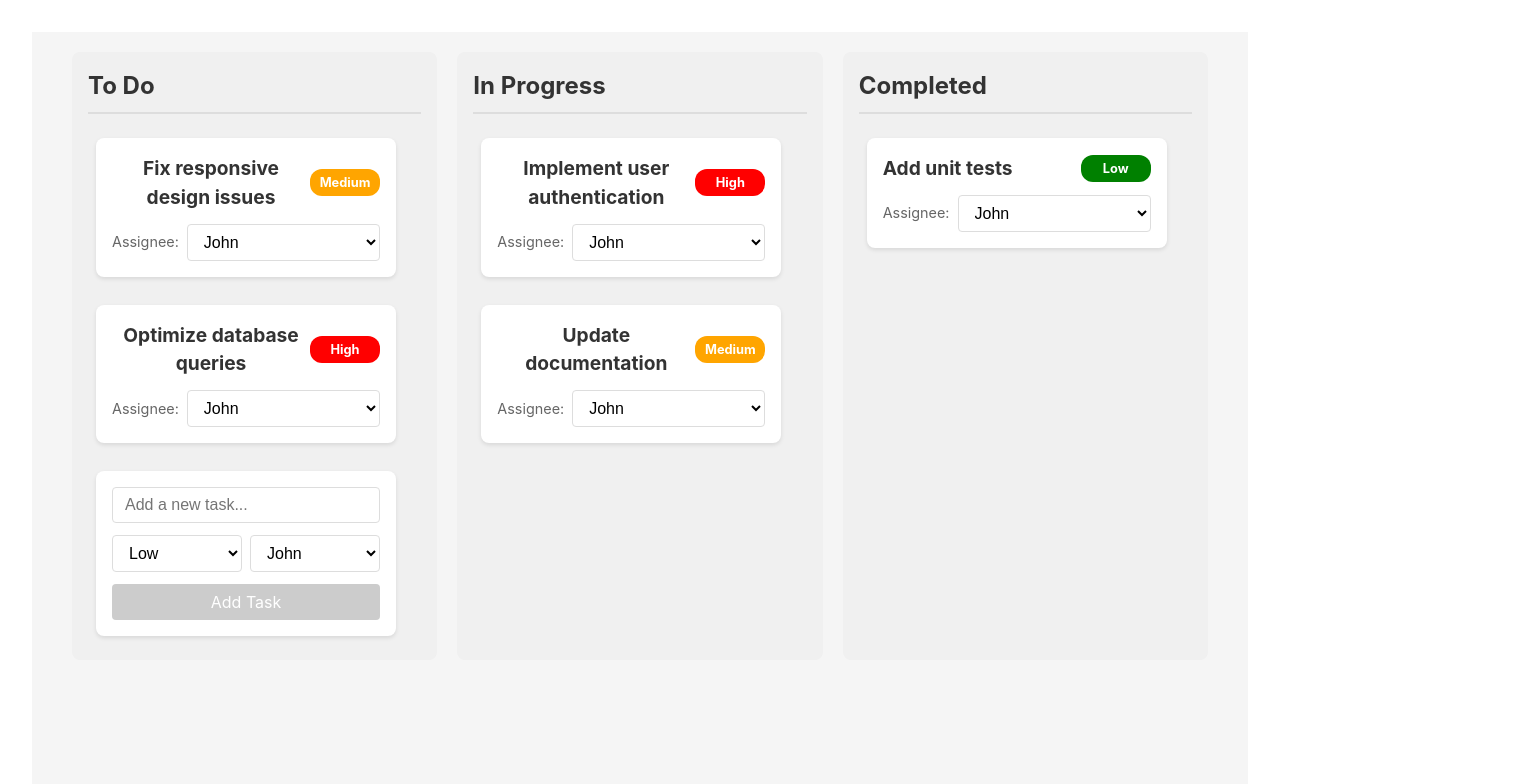
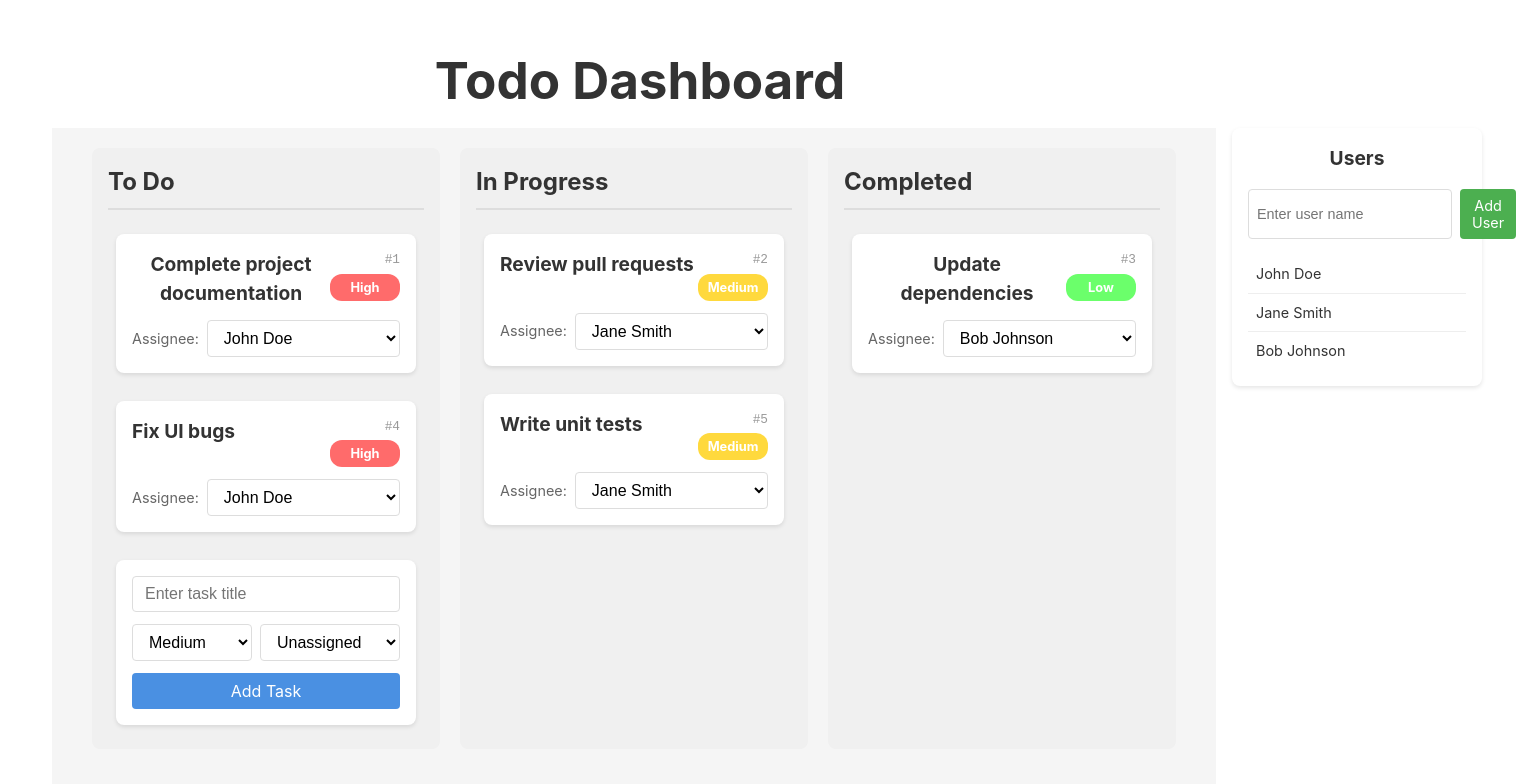
Before and after one commit to sdumaru/MSCS632_Residency_Project, a React (Vite) app in the folder JavaScript/: page / in a window 1280 px wide. Shown: the top 784 px of the page, 1516 px wide, since content can reach past the window. Built offline with nearby package versions, Linux system fonts and the light colour scheme.

Commit message:
ui ready

```diff
--- a/JavaScript/src/App.css
+++ b/JavaScript/src/App.css
@@ -1,5 +1,5 @@
 #root {
-  max-width: 1280px;
+  max-width: 100%;
   margin: 0 auto;
   padding: 2rem;
   text-align: center;
@@ -9,4 +9,26 @@
   font-family: -apple-system, BlinkMacSystemFont, 'Segoe UI', Roboto, Oxygen, Ubuntu, Cantarell, 'Open Sans', 'Helvetica Neue', sans-serif;
   -webkit-font-smoothing: antialiased;
   -moz-osx-font-smoothing: grayscale;
+  padding: 20px;
+  width: 100%;
+  margin: 0 auto;
+  min-height: 100vh;
+  display: flex;
+  flex-direction: column;
+  box-sizing: border-box;
 }
+
+.app h1 {
+  color: #333;
+  margin-bottom: 20px;
+}
+
+.dashboard-container {
+  display: flex;
+  gap: 16px;
+  align-items: stretch;
+  flex: 1;
+  min-height: 0;
+  width: 100%;
+  box-sizing: border-box;
+}
--- a/JavaScript/src/App.jsx
+++ b/JavaScript/src/App.jsx
@@ -1,51 +1,72 @@
-import { useState } from 'react'
+import React, { useState } from 'react'
 import './App.css'
 import CardDashboard from './components/CardDashboard'
+import UserList from './components/UserList'
+
+const initialUsers = ['John Doe', 'Jane Smith', 'Bob Johnson']
 
 const initialTodos = [
   {
     id: 1,
-    title: 'Implement user authentication',
+    title: 'Complete project documentation',
     priority: 'High',
-    status: 'In Progress',
+    status: 'To Do',
     assignee: 'John Doe'
   },
   {
     id: 2,
-    title: 'Fix responsive design issues',
+    title: 'Review pull requests',
     priority: 'Medium',
-    status: 'To Do',
+    status: 'In Progress',
     assignee: 'Jane Smith'
   },
   {
     id: 3,
-    title: 'Add unit tests',
+    title: 'Update dependencies',
     priority: 'Low',
     status: 'Completed',
-    assignee: 'Mike Johnson'
+    assignee: 'Bob Johnson'
   },
   {
     id: 4,
-    title: 'Update documentation',
-    priority: 'Medium',
-    status: 'In Progress',
-    assignee: 'Sarah Wilson'
+    title: 'Fix UI bugs',
+    priority: 'High',
+    status: 'To Do',
+    assignee: 'John Doe'
   },
   {
     id: 5,
-    title: 'Optimize database queries',
-    priority: 'High',
-    status: 'To Do',
-    assignee: 'Alex Brown'
+    title: 'Write unit tests',
+    priority: 'Medium',
+    status: 'In Progress',
+    assignee: 'Jane Smith'
   }
 ];
 
 function App() {
   const [todos, setTodos] = useState(initialTodos);
+  const [users, setUsers] = useState(initialUsers);
+
+  const handleAddUser = (userName) => {
+    if (!users.includes(userName)) {
+      setUsers([...users, userName]);
+    }
+  };
 
   return (
     <div className="app">
-      <CardDashboard todos={todos} onTodosChange={setTodos} />
+      <h1>Todo Dashboard</h1>
+      <div className="dashboard-container">
+        <CardDashboard
+          todos={todos}
+          onTodosChange={setTodos}
+          assigneeOptions={users}
+        />
+        <UserList
+          users={users}
+          onAddUser={handleAddUser}
+        />
+      </div>
     </div>
   )
 }
--- a/JavaScript/src/components/Card.css
+++ b/JavaScript/src/components/Card.css
@@ -17,14 +17,29 @@
 .card-header {
   display: flex;
   justify-content: space-between;
-  align-items: center;
+  align-items: flex-start;
   margin-bottom: 12px;
+}
+
+.card-header-right {
+  display: flex;
+  flex-direction: column;
+  align-items: flex-end;
+  gap: 4px;
+}
+
+.card-id {
+  color: #999;
+  font-size: 0.8rem;
+  font-family: monospace;
 }
 
 .card-title {
   margin: 0;
   font-size: 1.2rem;
   color: #333;
+  max-width: 200px;
+  word-break: break-word;
 }
 
 .priority-badge {
@@ -129,15 +144,3 @@
   top: 50%;
   transform: translateY(-50%);
 }
-
-.move-button.up {
-  top: -8px;
-  left: 50%;
-  transform: translateX(-50%);
-}
-
-.move-button.down {
-  bottom: -12px;
-  left: 50%;
-  transform: translateX(-50%);
-}
--- a/JavaScript/src/components/Card.jsx
+++ b/JavaScript/src/components/Card.jsx
@@ -3,53 +3,54 @@ import './Card.css';
 
 const Card = ({
   todo,
-  onMoveUp,
-  onMoveDown,
   onMoveLeft,
   onMoveRight,
   onPriorityChange,
   onAssigneeChange,
-  assigneeOptions,
-  isFirst,
-  isLast
+  assigneeOptions
 }) => {
-  const getPriorityColor = (priority) => {
-    switch (priority.toLowerCase()) {
-      case 'high':
-        return 'red';
-      case 'medium':
-        return 'orange';
-      case 'low':
-        return 'green';
-      default:
-        return 'gray';
-    }
+
+  const handleAssigneeChange = (e) => {
+    onAssigneeChange(todo, e.target.value === 'unassigned' ? null : e.target.value);
   };
 
-  const handleAssigneeChange = (e) => {
-    onAssigneeChange(todo, e.target.value);
+  const getPriorityColor = (priority) => {
+    switch (priority) {
+      case 'High':
+        return '#ff6b6b';
+      case 'Medium':
+        return '#ffd93d';
+      case 'Low':
+        return '#6bff6b';
+      default:
+        return '#ccc';
+    }
   };
 
   return (
     <div className="card">
       <div className="card-header">
         <h3 className="card-title">{todo.title}</h3>
-        <span
-          className="priority-badge"
-          style={{ backgroundColor: getPriorityColor(todo.priority) }}
-          onClick={() => onPriorityChange(todo)}
-        >
-          {todo.priority}
-        </span>
+        <div className="card-header-right">
+          <span className="card-id">#{todo.id}</span>
+          <div
+            className="priority-badge"
+            style={{ backgroundColor: getPriorityColor(todo.priority) }}
+            onClick={() => onPriorityChange(todo)}
+          >
+            {todo.priority}
+          </div>
+        </div>
       </div>
       <div className="card-body">
         <div className="assignee-container">
-          <span className="assignee-label">Assignee: </span>
+          <span className="assignee-label">Assignee:</span>
           <select
-            value={todo.assignee}
+            value={todo.assignee || 'unassigned'}
             onChange={handleAssigneeChange}
             className="assignee-select"
           >
+            <option value="unassigned">Unassigned</option>
             {assigneeOptions.map(option => (
               <option key={option} value={option}>
                 {option}
@@ -59,46 +60,8 @@ const Card = ({
         </div>
       </div>
       <div className="card-actions">
-        <div className="vertical-actions">
-          {!isFirst && (
-            <button
-              className="move-button up"
-              onClick={() => onMoveUp(todo.id)}
-              aria-label="Move up"
-            >
-              ↑
-            </button>
-          )}
-          {!isLast && (
-            <button
-              className="move-button down"
-              onClick={() => onMoveDown(todo.id)}
-              aria-label="Move down"
-            >
-              ↓
-            </button>
-          )}
-        </div>
-        <div className="horizontal-actions">
-          {todo.status !== 'To Do' && (
-            <button
-              className="move-button left"
-              onClick={() => onMoveLeft(todo)}
-              aria-label="Move to previous column"
-            >
-              ←
-            </button>
-          )}
-          {todo.status !== 'Completed' && (
-            <button
-              className="move-button right"
-              onClick={() => onMoveRight(todo)}
-              aria-label="Move to next column"
-            >
-              →
-            </button>
-          )}
-        </div>
+        <button className="move-button left" onClick={() => onMoveLeft(todo)}>←</button>
+        <button className="move-button right" onClick={() => onMoveRight(todo)}>→</button>
       </div>
     </div>
   );
--- a/JavaScript/src/components/CardDashboard.jsx
+++ b/JavaScript/src/components/CardDashboard.jsx
@@ -3,54 +3,18 @@ import Card from './Card';
 import NewTodoInput from './NewTodoInput';
 import './CardDashboard.css';
 
-const CardDashboard = ({ todos, onTodosChange }) => {
+const CardDashboard = ({ todos, onTodosChange, assigneeOptions }) => {
   const statuses = ['To Do', 'In Progress', 'Completed'];
+  const priorities = ['High', 'Medium', 'Low'];
 
   const handleAddTodo = (newTodo) => {
-    onTodosChange(prevTodos => [...prevTodos, newTodo]);
-  };
-
-  const handleMoveUp = (todoId, status) => {
     onTodosChange(prevTodos => {
-      const columnTodos = prevTodos.filter(todo => todo.status === status);
-      const todoIndex = columnTodos.findIndex(todo => todo.id === todoId);
-
-      if (todoIndex <= 0) return prevTodos;
-
-      const newTodos = [...prevTodos];
-      const currentTodo = newTodos.find(todo => todo.id === todoId);
-      const prevTodo = columnTodos[todoIndex - 1];
-
-      const currentIndex = newTodos.indexOf(currentTodo);
-      const prevIndex = newTodos.indexOf(prevTodo);
-
-      [newTodos[currentIndex], newTodos[prevIndex]] = [newTodos[prevIndex], newTodos[currentIndex]];
-
-      return newTodos;
+      const newTodos = [...prevTodos, newTodo];
+      return sortTodosByPriority(newTodos);
     });
   };
 
-  const handleMoveDown = (todoId, status) => {
-    onTodosChange(prevTodos => {
-      const columnTodos = prevTodos.filter(todo => todo.status === status);
-      const todoIndex = columnTodos.findIndex(todo => todo.id === todoId);
-
-      if (todoIndex >= columnTodos.length - 1) return prevTodos;
-
-      const newTodos = [...prevTodos];
-      const currentTodo = newTodos.find(todo => todo.id === todoId);
-      const nextTodo = columnTodos[todoIndex + 1];
-
-      const currentIndex = newTodos.indexOf(currentTodo);
-      const nextIndex = newTodos.indexOf(nextTodo);
-
-      [newTodos[currentIndex], newTodos[nextIndex]] = [newTodos[nextIndex], newTodos[currentIndex]];
-
-      return newTodos;
-    });
-  };
-
-  const handleMoveLeft = (todo) => {
+  const handleHorizontalMove = (todo, direction) => {
     onTodosChange(prevTodos => {
       const newTodos = [...prevTodos];
       const todoIndex = newTodos.findIndex(t => t.id === todo.id);
@@ -58,33 +22,16 @@ const CardDashboard = ({ todos, onTodosChange }) => {
       if (todoIndex === -1) return prevTodos;
 
       const currentStatusIndex = statuses.indexOf(todo.status);
-      if (currentStatusIndex <= 0) return prevTodos;
+      const targetStatusIndex = currentStatusIndex + (direction === 'left' ? -1 : 1);
+
+      if (targetStatusIndex < 0 || targetStatusIndex >= statuses.length) return prevTodos;
 
       newTodos[todoIndex] = {
         ...newTodos[todoIndex],
-        status: statuses[currentStatusIndex - 1]
+        status: statuses[targetStatusIndex]
       };
 
-      return newTodos;
-    });
-  };
-
-  const handleMoveRight = (todo) => {
-    onTodosChange(prevTodos => {
-      const newTodos = [...prevTodos];
-      const todoIndex = newTodos.findIndex(t => t.id === todo.id);
-
-      if (todoIndex === -1) return prevTodos;
-
-      const currentStatusIndex = statuses.indexOf(todo.status);
-      if (currentStatusIndex >= statuses.length - 1) return prevTodos;
-
-      newTodos[todoIndex] = {
-        ...newTodos[todoIndex],
-        status: statuses[currentStatusIndex + 1]
-      };
-
-      return newTodos;
+      return sortTodosByPriority(newTodos);
     });
   };
 
@@ -95,7 +42,6 @@ const CardDashboard = ({ todos, onTodosChange }) => {
 
       if (todoIndex === -1) return prevTodos;
 
-      const priorities = ['Low', 'Medium', 'High'];
       const currentPriorityIndex = priorities.indexOf(todo.priority);
       const nextPriorityIndex = (currentPriorityIndex + 1) % priorities.length;
 
@@ -104,7 +50,7 @@ const CardDashboard = ({ todos, onTodosChange }) => {
         priority: priorities[nextPriorityIndex]
       };
 
-      return newTodos;
+      return sortTodosByPriority(newTodos);
     });
   };
 
@@ -124,7 +70,13 @@ const CardDashboard = ({ todos, onTodosChange }) => {
     });
   };
 
-  const assigneeOptions = ['John', 'Jane', 'Bob', 'Alice'];
+  const sortTodosByPriority = (todos) => {
+    return todos.sort((a, b) => {
+      const priorityA = priorities.indexOf(a.priority);
+      const priorityB = priorities.indexOf(b.priority);
+      return priorityA - priorityB;
+    });
+  };
 
   return (
     <div className="dashboard">
@@ -135,24 +87,20 @@ const CardDashboard = ({ todos, onTodosChange }) => {
             <div key={status} className="column">
               <h2 className="column-title">{status}</h2>
               <div className="cards-container">
-                {columnTodos.map((todo, index) => (
+                {columnTodos.map((todo) => (
                   <Card
                     key={todo.id}
                     todo={todo}
-                    onMoveUp={() => handleMoveUp(todo.id, status)}
-                    onMoveDown={() => handleMoveDown(todo.id, status)}
-                    onMoveLeft={() => handleMoveLeft(todo)}
-                    onMoveRight={() => handleMoveRight(todo)}
+                    onMoveLeft={() => handleHorizontalMove(todo, 'left')}
+                    onMoveRight={() => handleHorizontalMove(todo, 'right')}
                     onPriorityChange={handlePriorityChange}
                     onAssigneeChange={handleAssigneeChange}
                     assigneeOptions={assigneeOptions}
-                    isFirst={index === 0}
-                    isLast={index === columnTodos.length - 1}
                   />
                 ))}
                 {status === 'To Do' && (
                   <div className="new-todo-card">
-                    <NewTodoInput onAddTodo={handleAddTodo} />
+                    <NewTodoInput onAddTodo={handleAddTodo} assigneeOptions={assigneeOptions} />
                   </div>
                 )}
               </div>
--- a/JavaScript/src/components/NewTodoInput.jsx
+++ b/JavaScript/src/components/NewTodoInput.jsx
@@ -1,34 +1,34 @@
 import React, { useState } from 'react';
 import './NewTodoInput.css';
 
-const NewTodoInput = ({ onAddTodo }) => {
+const NewTodoInput = ({ onAddTodo, assigneeOptions }) => {
   const [title, setTitle] = useState('');
-  const [priority, setPriority] = useState('Low');
-  const [assignee, setAssignee] = useState('John');
+  const [priority, setPriority] = useState('Medium');
+  const [assignee, setAssignee] = useState('unassigned');
 
   const handleSubmit = (e) => {
     e.preventDefault();
-    if (!title.trim()) return;
-
-    const newTodo = {
-      id: Date.now(),
-      title: title.trim(),
-      priority,
-      status: 'To Do',
-      assignee
-    };
-
-    onAddTodo(newTodo);
-    setTitle('');
+    if (title.trim()) {
+      onAddTodo({
+        id: Date.now(),
+        title: title.trim(),
+        priority,
+        status: 'To Do',
+        assignee: assignee === 'unassigned' ? null : assignee
+      });
+      setTitle('');
+      setPriority('Medium');
+      setAssignee('unassigned');
+    }
   };
 
   return (
-    <form className="new-todo-form" onSubmit={handleSubmit}>
+    <form onSubmit={handleSubmit} className="new-todo-form">
       <input
         type="text"
         value={title}
         onChange={(e) => setTitle(e.target.value)}
-        placeholder="Add a new task..."
+        placeholder="Enter task title"
         className="new-todo-input"
       />
       <div className="select-row">
@@ -37,24 +37,24 @@ const NewTodoInput = ({ onAddTodo }) => {
           onChange={(e) => setPriority(e.target.value)}
           className="priority-select"
         >
+          <option value="High">High</option>
+          <option value="Medium">Medium</option>
           <option value="Low">Low</option>
-          <option value="Medium">Medium</option>
-          <option value="High">High</option>
         </select>
         <select
           value={assignee}
           onChange={(e) => setAssignee(e.target.value)}
           className="assignee-select"
         >
-          <option value="John">John</option>
-          <option value="Jane">Jane</option>
-          <option value="Bob">Bob</option>
-          <option value="Alice">Alice</option>
+          <option value="unassigned">Unassigned</option>
+          {assigneeOptions.map(option => (
+            <option key={option} value={option}>
+              {option}
+            </option>
+          ))}
         </select>
       </div>
-      <button type="submit" className="add-button" disabled={!title.trim()}>
-        Add Task
-      </button>
+      <button type="submit" className="add-button">Add Task</button>
     </form>
   );
 };
--- /dev/null
+++ b/JavaScript/src/components/UserList.css
@@ -0,0 +1,72 @@
+.user-list {
+  background-color: white;
+  border-radius: 8px;
+  box-shadow: 0 2px 4px rgba(0, 0, 0, 0.1);
+  padding: 16px;
+  width: 250px;
+  flex-shrink: 0;
+  display: flex;
+  flex-direction: column;
+  height: 100%;
+  box-sizing: border-box;
+}
+
+.user-list h2 {
+  margin: 0 0 16px 0;
+  color: #333;
+  font-size: 1.2rem;
+}
+
+.add-user-form {
+  display: flex;
+  gap: 8px;
+  margin-bottom: 16px;
+}
+
+.user-input {
+  flex: 1;
+  padding: 8px;
+  border: 1px solid #ddd;
+  border-radius: 4px;
+  font-size: 0.9rem;
+}
+
+.add-user-button {
+  padding: 8px 12px;
+  background-color: #4CAF50;
+  color: white;
+  border: none;
+  border-radius: 4px;
+  cursor: pointer;
+  font-size: 0.9rem;
+  transition: background-color 0.2s;
+}
+
+.add-user-button:hover {
+  background-color: #45a049;
+}
+
+.users {
+  list-style: none;
+  padding: 0;
+  margin: 0;
+  overflow-y: auto;
+  flex: 1;
+}
+
+.user-item {
+  display: flex;
+  justify-content: space-between;
+  align-items: center;
+  padding: 8px;
+  border-bottom: 1px solid #eee;
+}
+
+.user-item:last-child {
+  border-bottom: none;
+}
+
+.user-name {
+  font-size: 0.9rem;
+  color: #333;
+}
--- /dev/null
+++ b/JavaScript/src/components/UserList.jsx
@@ -0,0 +1,39 @@
+import React, { useState } from 'react';
+import './UserList.css';
+
+const UserList = ({ users, onAddUser }) => {
+  const [newUserName, setNewUserName] = useState('');
+
+  const handleSubmit = (e) => {
+    e.preventDefault();
+    if (newUserName.trim()) {
+      onAddUser(newUserName.trim());
+      setNewUserName('');
+    }
+  };
+
+  return (
+    <div className="user-list">
+      <h2>Users</h2>
+      <form onSubmit={handleSubmit} className="add-user-form">
+        <input
+          type="text"
+          value={newUserName}
+          onChange={(e) => setNewUserName(e.target.value)}
+          placeholder="Enter user name"
+          className="user-input"
+        />
+        <button type="submit" className="add-user-button">Add User</button>
+      </form>
+      <ul className="users">
+        {users.map((user) => (
+          <li key={user} className="user-item">
+            <span className="user-name">{user}</span>
+          </li>
+        ))}
+      </ul>
+    </div>
+  );
+};
+
+export default UserList;
```
